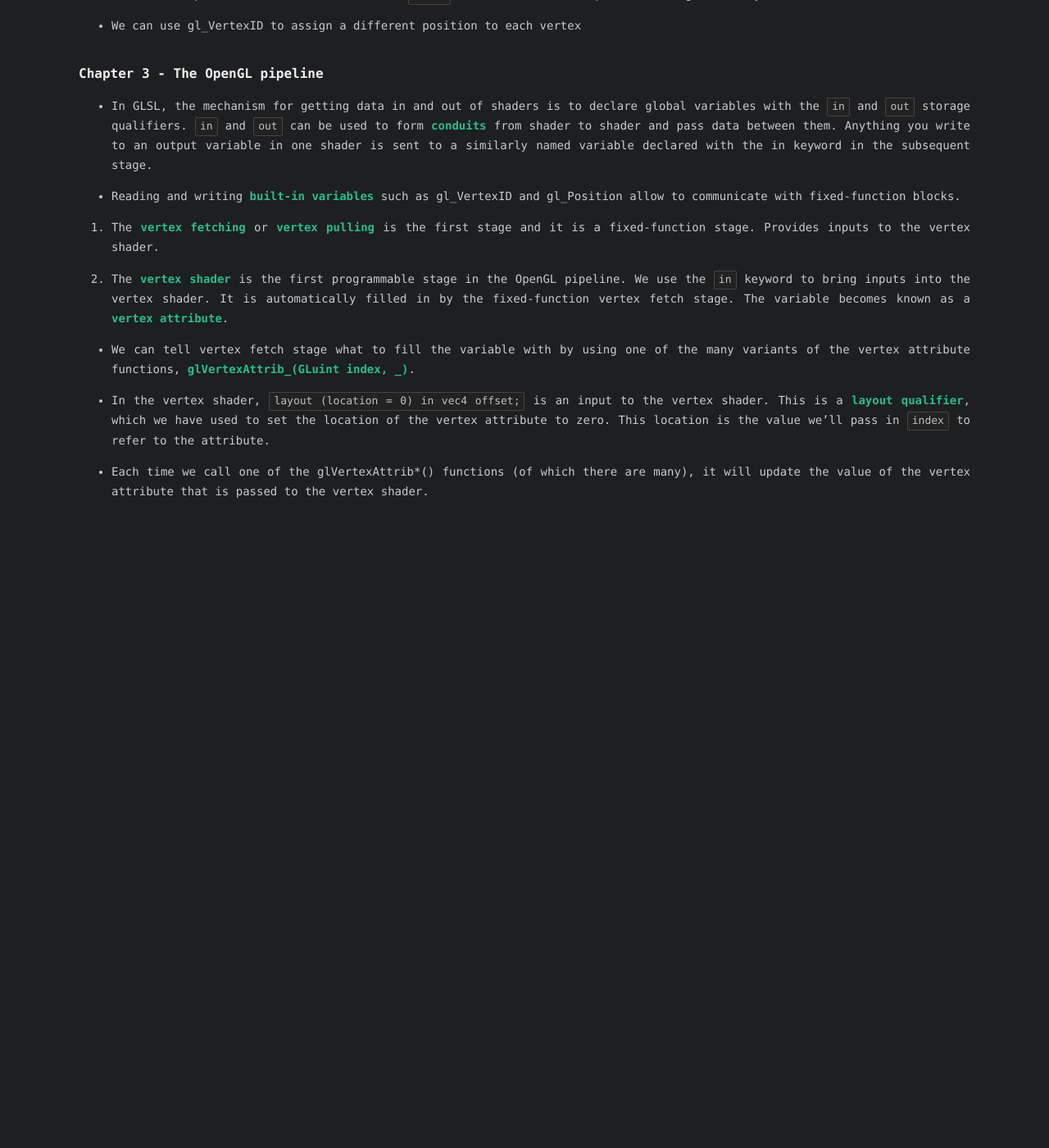
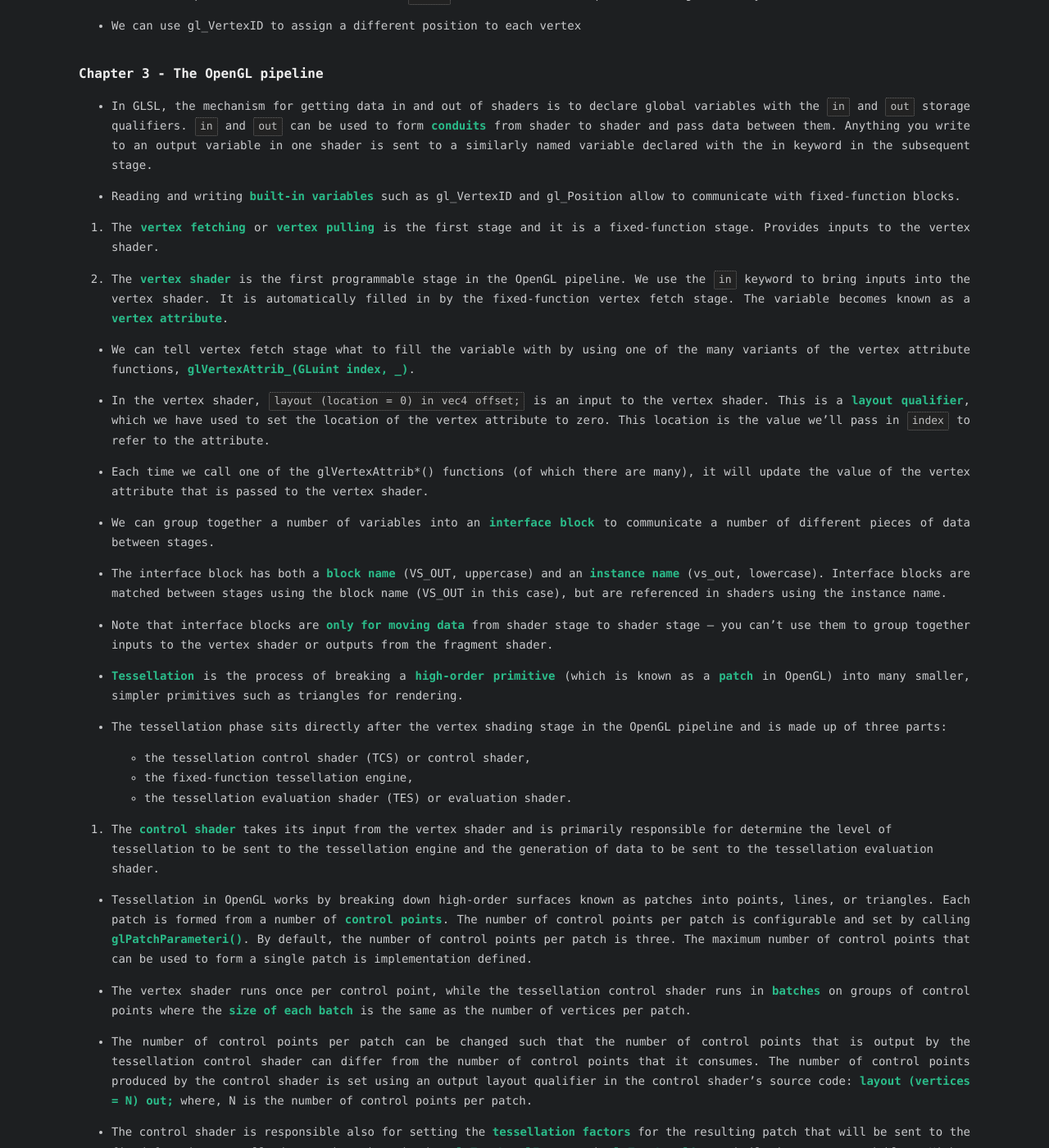
Before and after one commit to andregri/andregri.github.io, a Jekyll site: the page built from _notes/opengl/2020-09-04-opengl-superbible.md, in a window 1280 px wide and 1400 px high, scrolled down 2279 px. Shown: the whole window at 82% size. Built offline with Jekyll 4.4.1, drawn with Linux system fonts in a browser that asks for light colours; nearby versions of some CDN libraries; before the commit the page ends 2905 px from its top, so only the background shows below that; some of the changed text lies outside the part shown.

Commit message:
Update 2020-09-04-opengl-superbible.md
Tessellation shaders

```diff
--- a/_notes/opengl/2020-09-04-opengl-superbible.md
+++ b/_notes/opengl/2020-09-04-opengl-superbible.md
@@ -94,3 +94,41 @@ tags: opengl
 - In the vertex shader, <code class="glsl hljs inline">layout (location = 0) in vec4 offset;</code> is an input to the vertex shader. This is a **layout qualifier**, which we have used to set the location of the vertex attribute to zero. This location is the value we’ll pass in <code class="glsl hljs inline">index</code> to refer to the attribute.
 
 - Each time we call one of the glVertexAttrib*() functions (of which there are many), it will update the value of the vertex attribute that is passed to the vertex shader.
+
+- We can group together a number of variables into an **interface block** to communicate a number of different pieces of data between stages.
+
+- The interface block has both a **block name** (VS_OUT, uppercase) and an **instance name** (vs_out, lowercase). Interface blocks are matched between stages using the block name (VS_OUT in this case), but are referenced in shaders using the instance name.
+
+-  Note that interface blocks are **only for moving data** from shader stage to shader stage — you can’t use them to group together inputs to the vertex shader or outputs from the fragment shader.
+
+- **Tessellation** is the process of breaking a **high-order primitive** (which is known as a **patch** in OpenGL) into many smaller, simpler primitives such as triangles for rendering.
+
+- The tessellation phase sits directly after the vertex shading stage in the OpenGL pipeline and is made up of three parts:
+
+	- the tessellation control shader (TCS) or control shader,
+	- the fixed-function tessellation engine,
+	- the tessellation evaluation shader (TES) or evaluation shader.
+
+3. The **control shader** takes its input from the vertex shader and is primarily responsible for determine the level of tessellation to be sent to the tessellation engine and the generation of data to be sent to the tessellation evaluation shader.
+
+- Tessellation in OpenGL works by breaking down high-order surfaces known as patches into points, lines, or triangles. Each patch is formed from a number of **control points**. The number of control points per patch is configurable and set by calling **glPatchParameteri()**. By default, the number of control points per patch is three. The maximum number of control points that can be used to form a single patch is implementation defined.
+
+- The vertex shader runs once per control point, while the tessellation control shader runs in **batches** on groups of control points where the **size of each batch** is the same as the number of vertices per patch.
+
+- The number of control points per patch can be changed such that the number of control points that is output by the tessellation control shader can differ from the number of control points that it consumes. The number of control points produced by the control shader is set using an output layout qualifier in the control shader’s source code: **layout (vertices = N) out;** where, N is the number of control points per patch.
+
+- The control shader is responsible also for setting the **tessellation factors** for the resulting patch that will be sent to the fixed-function tessellation engine through the **gl_TessLevelInner** and **gl_TessLevelOuter** built-in output variables. Higher numbers would produce a more densely tessellated output, and lower numbers would yield a more coarsely tessellated output.
+
+- The built-in input variable **gl_InvocationID** contains the zero-based index of the control point within the patch being processed by the current invocation of the tessellation control shader.
+
+4. The **tessellation engine** is a fixed-function part of the OpenGL pipeline that takes high-order surfaces represented as patches and breaks them down into simpler primitives such as points, lines, or triangles.
+
+- The tessellation control shader processes the incoming control points and sets tessellation factors that are used to break down the patch. After the tessellation engine produces the output primitives, the vertices representing them are picked up by the tessellation evaluation shader.
+
+- It produces a number of output vertices representing the primitives it has generated.
+
+5. The **evaluation shader** runs an invocation for each vertex produced by the tessellator. When the tessellation levels are high, the tessellation evaluation shader could run an extremely large number of times.
+
+- **gl_TessCoord** is the barycentric coordinate of the vertex generated by the tessellator.
+
+- To see the results of the tessellator, we need to tell OpenGL to draw only the outlines of the resulting triangles **glPolygonMode()**.
```
